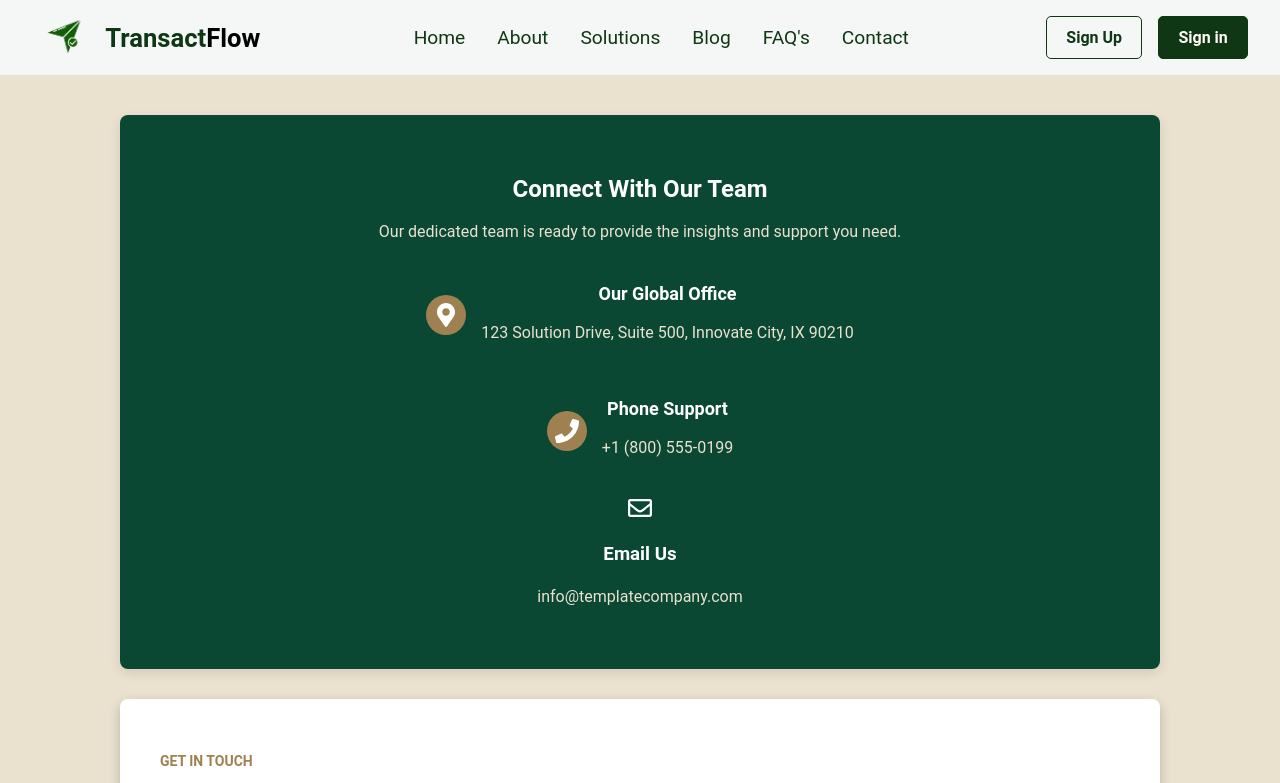
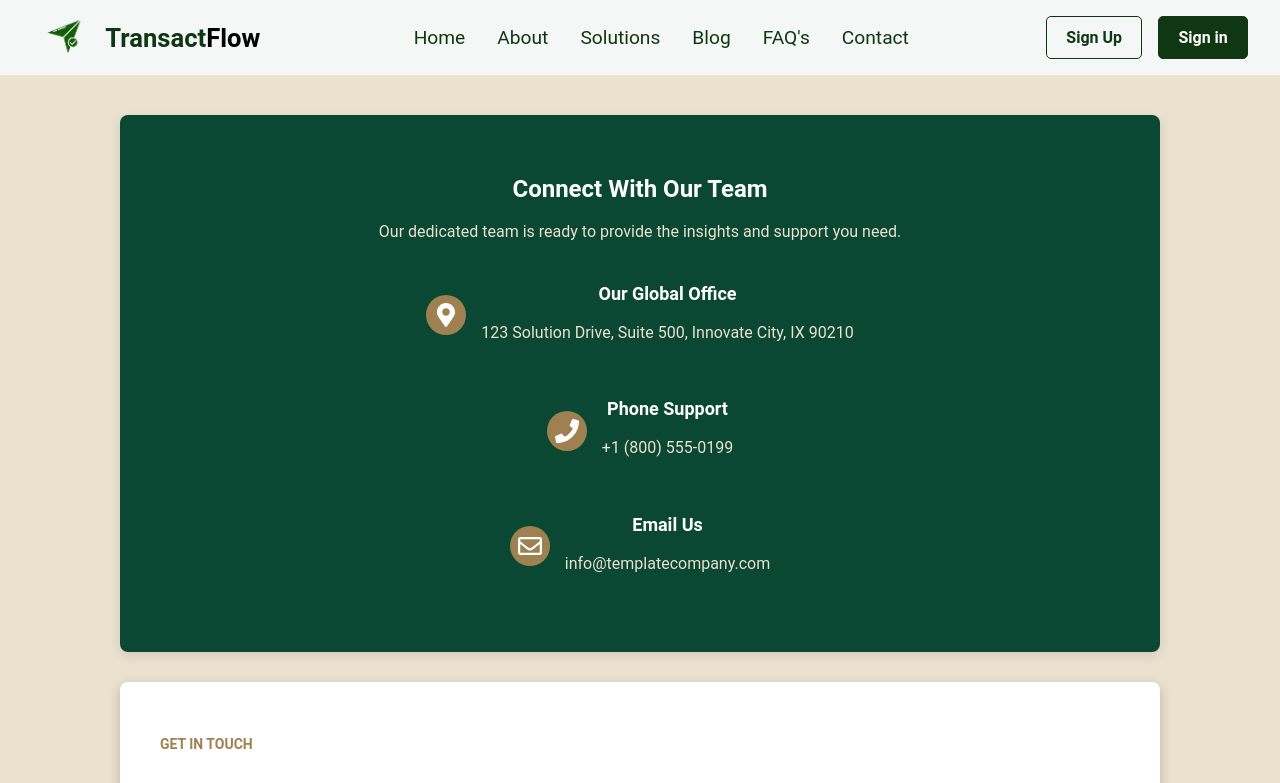
Before and after one commit to annemuriuki/Wapi_website, a React (Vite) app: page /contact in a window 1280 px wide. Shown: the top 783 px of the page. Built offline with nearby package versions, Linux system fonts and the light colour scheme.

Commit message:
updated the contact page

```diff
--- a/src/pages/Contact.css
+++ b/src/pages/Contact.css
@@ -52,6 +52,32 @@
 
 .office h3,
 .phone h3 {
+  font-size: 18px;
+  margin-bottom: 5px;
+  color: #FFFFFF;
+}
+
+
+.email {
+  display: flex;
+  align-items: center;
+  justify-content: center;
+  margin-bottom: 15px;
+}
+
+.email .icon {
+  background-color: #9F8151;
+  color: #000000;
+  width: 40px;
+  height: 40px;
+  border-radius: 50%;
+  display: flex;
+  justify-content: center;
+  align-items: center;
+  margin-right: 15px;
+}
+
+.email h3 {
   font-size: 18px;
   margin-bottom: 5px;
   color: #FFFFFF;
@@ -139,6 +165,7 @@
   font-size: 16px;
   background-color: #FFFFFF;
   color: #000000;
+}
 
 .form-group textarea {
   padding: 10px;
@@ -237,4 +264,3 @@
     pointer-events: none;
   }
 }
-}
--- a/src/pages/Contact.jsx
+++ b/src/pages/Contact.jsx
@@ -9,6 +9,7 @@ function Contact() {
     subject: '',
     message: '',
   });
+  const [showSuccessMessage, setShowSuccessMessage] = useState(false);
 
   const handleChange = (e) => {
     const { name, value } = e.target;
@@ -21,13 +22,10 @@ function Contact() {
   const handleSubmit = (e) => {
     e.preventDefault();
 
-  const alertDiv = document.createElement('div');
-  alertDiv.className = 'custom-alert';
-  alertDiv.textContent = 'Thank you for getting in touch with us. We will get back to you shortly!';
+    setShowSuccessMessage(true);
 
-  document.body.appendChild(alertDiv);
     setTimeout(() => {
-    alertDiv.remove();
+      setShowSuccessMessage(false);
     }, 4000);
 
     setFormData({ name: '', email: '', subject: '', message: '' });
@@ -35,6 +33,11 @@ const handleSubmit = (e) => {
 
   return (
     <div className="contact-container">
+      {showSuccessMessage && (
+        <div className="custom-alert">
+          Thank you for getting in touch with us. We will get back to you shortly!
+        </div>
+      )}
       <div className="contact-info">
         <h2>Connect With Our Team</h2>
         <p>Our dedicated team is ready to provide the insights and support you need.</p>
```
Lines whose indentation alone changed are shown as unchanged.
